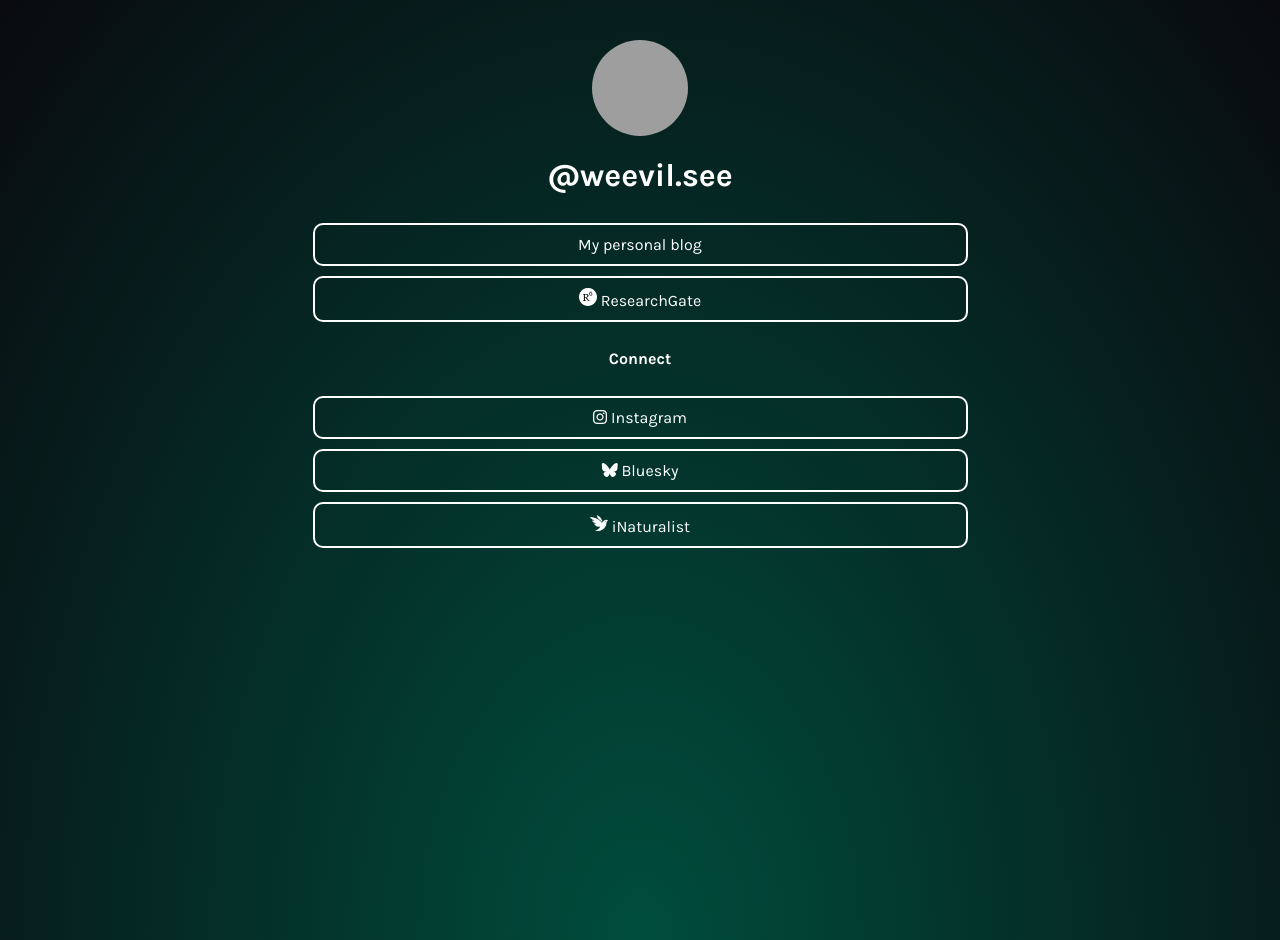
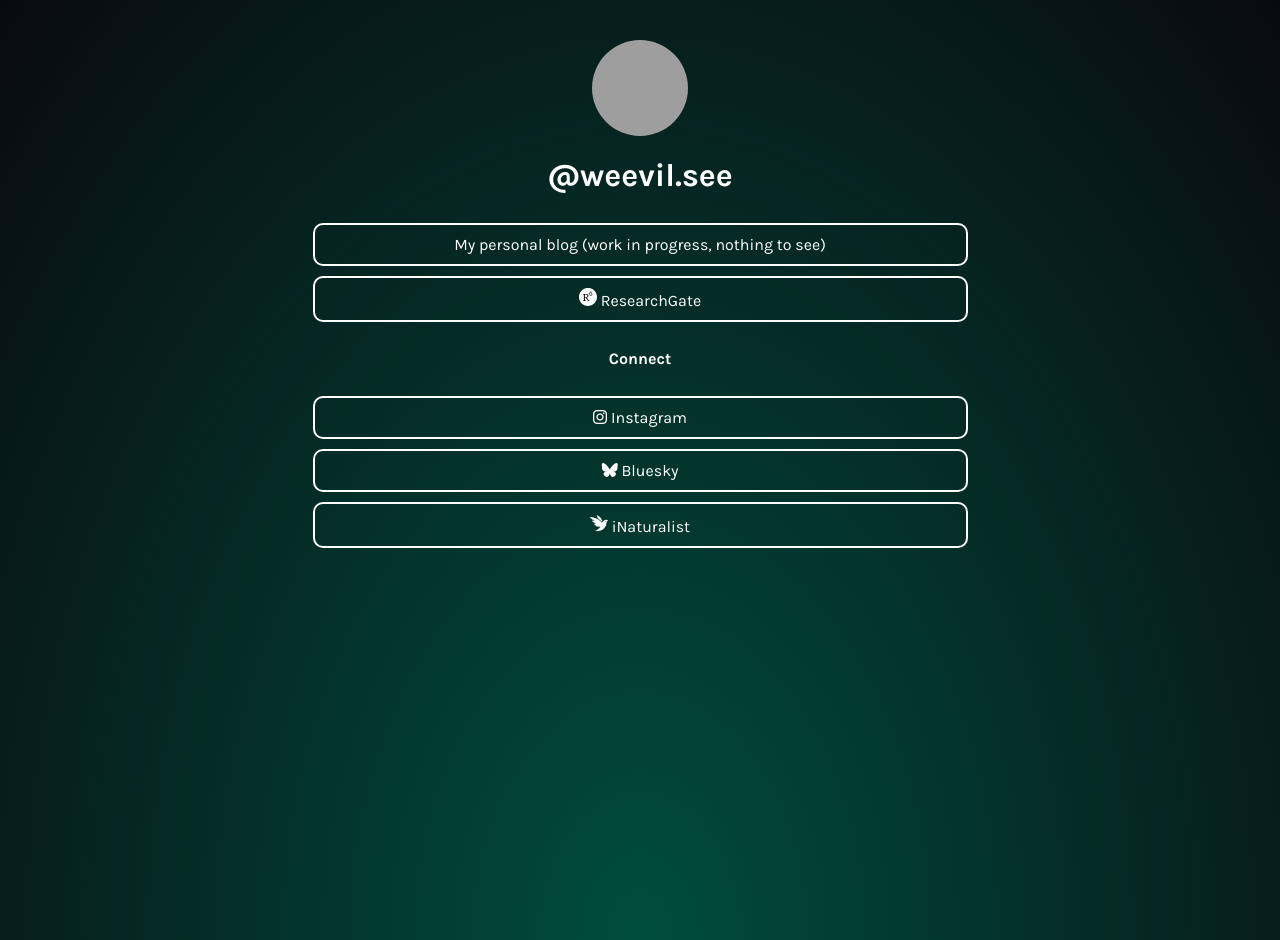
Before and after one commit to weevil-see/weevil-see.github.io, a Jekyll site: the page linktree.html, which Jekyll copies as it is, in a window 1280 px wide. Built offline with Jekyll 4.4.1, drawn with Linux system fonts in a browser that asks for light colours; grey boxes are pictures that could not be loaded.

Commit message:
small adjustment to linktree

```diff
--- a/linktree.html
+++ b/linktree.html
@@ -39,7 +39,7 @@
 
     <div id="links">
       <a class="link" href="https://weevil-see.github.io/" target="_blank">
-        My personal blog
+        My personal blog (work in progress, nothing to see)
       </a>
             <a class="link" href="https://www.researchgate.net/profile/Jakob-Jilg" target="_blank">
       <img src="/assets/images/ResearchGate_icon_SVG.svg" alt="ResearchGate" width="18" height="18" />
```
